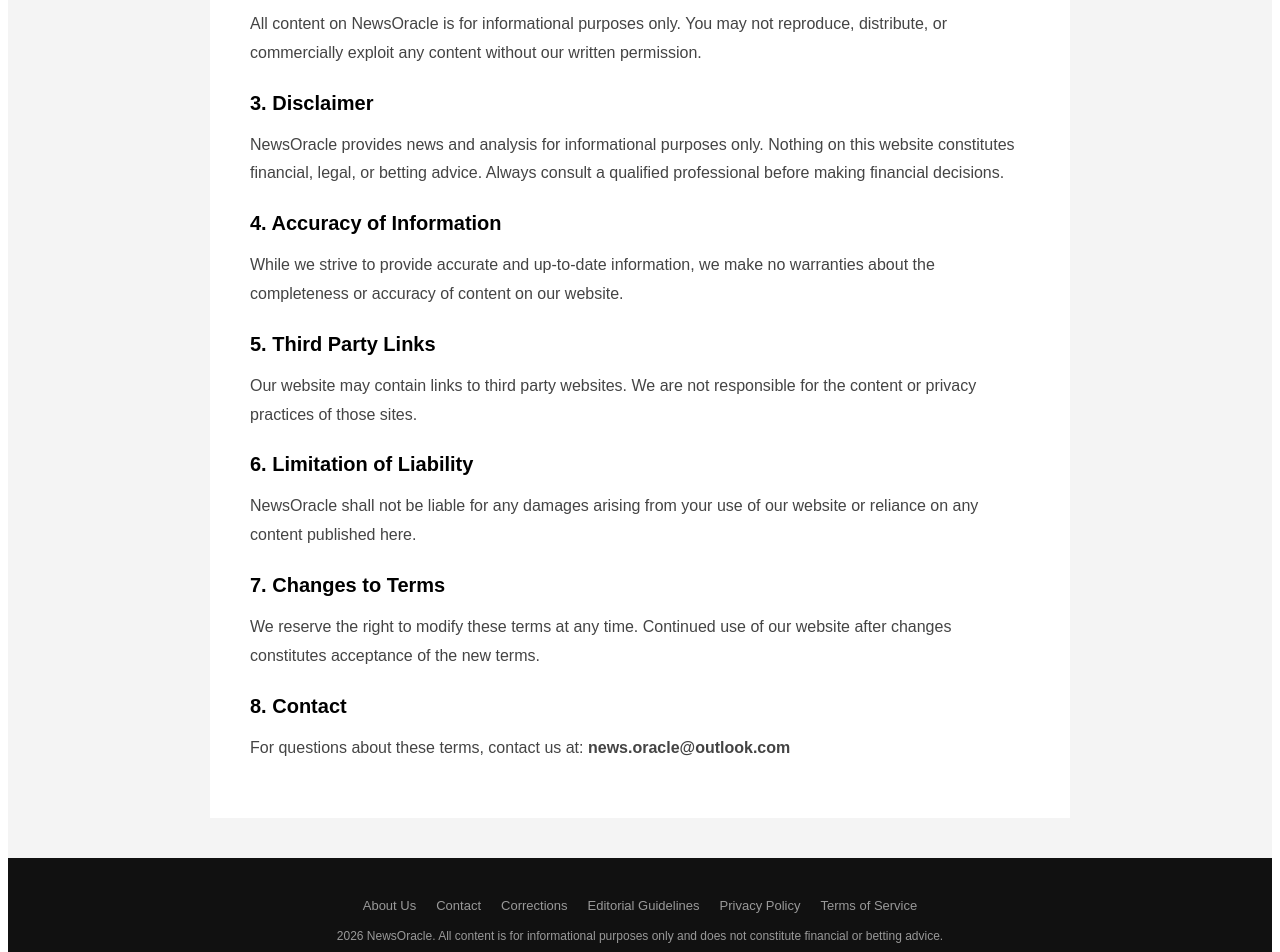
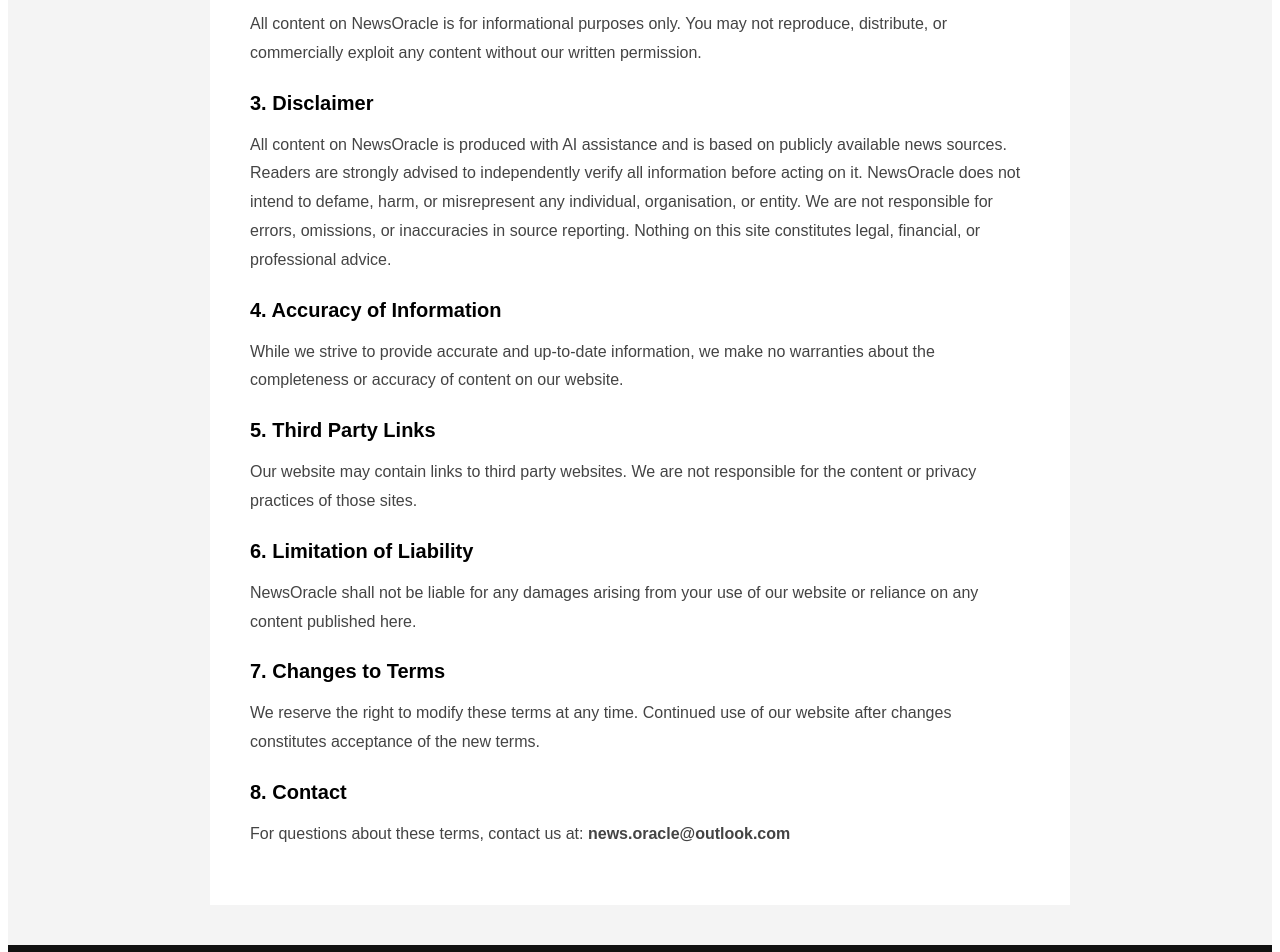
Before and after one commit to richmanempire001-cyber/newsoracle, a Next.js app: page /terms in a window 1280 px wide. Shown: the part 520-1472 px from the top of the page. Built offline with nearby package versions, Linux system fonts and the light colour scheme.

Commit message:
Update terms.js

```diff
--- a/pages/terms.js
+++ b/pages/terms.js
@@ -67,7 +67,7 @@ export default function Terms() {
             <p style={{ lineHeight: "1.8", color: "#444" }}>All content on NewsOracle is for informational purposes only. You may not reproduce, distribute, or commercially exploit any content without our written permission.</p>
 
             <h2 style={{ fontSize: "20px", fontWeight: "700", margin: "24px 0 12px" }}>3. Disclaimer</h2>
-            <p style={{ lineHeight: "1.8", color: "#444" }}>NewsOracle provides news and analysis for informational purposes only. Nothing on this website constitutes financial, legal, or betting advice. Always consult a qualified professional before making financial decisions.</p>
+            <p style={{ lineHeight: "1.8", color: "#444" }}>All content on NewsOracle is produced with AI assistance and is based on publicly available news sources. Readers are strongly advised to independently verify all information before acting on it. NewsOracle does not intend to defame, harm, or misrepresent any individual, organisation, or entity. We are not responsible for errors, omissions, or inaccuracies in source reporting. Nothing on this site constitutes legal, financial, or professional advice.</p>
 
             <h2 style={{ fontSize: "20px", fontWeight: "700", margin: "24px 0 12px" }}>4. Accuracy of Information</h2>
             <p style={{ lineHeight: "1.8", color: "#444" }}>While we strive to provide accurate and up-to-date information, we make no warranties about the completeness or accuracy of content on our website.</p>
@@ -95,7 +95,7 @@ export default function Terms() {
               <Link href="/privacy-policy" style={{ color: "#999", textDecoration: "none", fontSize: "13px" }}>Privacy Policy</Link>
               <Link href="/terms" style={{ color: "#999", textDecoration: "none", fontSize: "13px" }}>Terms of Service</Link>
             </div>
-            <p style={{ margin: 0, fontSize: "12px", textAlign: "center" }}>2026 NewsOracle. All content is for informational purposes only and does not constitute financial or betting advice.</p>
+            <p style={{ margin: 0, fontSize: "12px", textAlign: "center" }}>2026 NewsOracle. All Rights Reserved. Content is produced with AI assistance based on publicly available sources. Readers should independently verify all information. NewsOracle does not intend to defame any individual or organisation. Content is for informational purposes only and does not constitute legal, financial, or professional advice.</p>
           </div>
         </footer>
 
```
